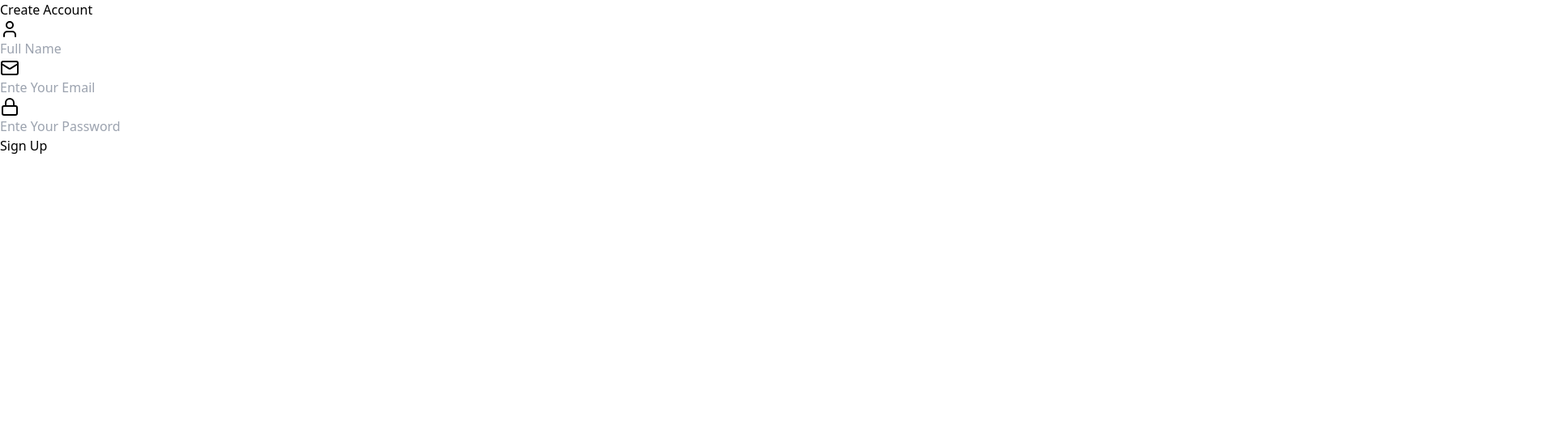
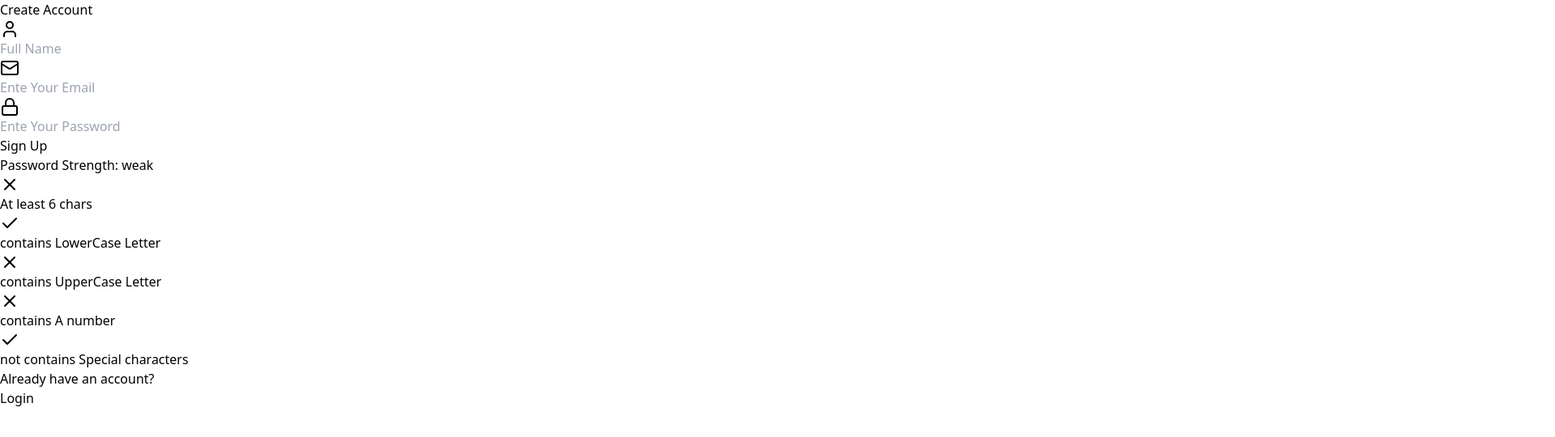
Before and after one commit to AbinRagab/MERN-Auth-System, a React (Vite) app in the folder frontend/: page /signin in a window 1280 px wide. Shown: the top 540 px of the page at 81% size, 1920 px wide, since content can reach past the window. Built offline with nearby package versions, Linux system fonts and the light colour scheme.

Commit message:
Signin Ui design

```diff
--- /dev/null
+++ b/frontend/src/components/PasswordCheck.jsx
@@ -0,0 +1,89 @@
+import { Check, X } from 'lucide-react'
+
+const PasswordCriteria = ({password})=>{
+
+    console.log(password);
+
+    console.log(/[A-Z]/.test(password) );
+    console.log(/[a-z]/.test(password) );
+    console.log(/^[a-zA-Z0-9]/.test(password));
+
+
+    const criteria = [
+        {label: "At least 6 chars", met: password?.length >= 6 },
+        {label: "contains LowerCase Letter", met: /[a-z]/.test(password) },
+        {label: "contains UpperCase Letter", met: /[A-Z]/.test(password) },
+        {label: "contains A number", met: /\d/.test(password) },
+        {label: "not contains Special characters", met: /^[a-zA-Z0-9]/.test(password) }
+    ]
+
+    return(
+        <div className='mt-2 space-y-1'>
+                {criteria.map((item)=>{
+                  return <div key={item.label} className='flex items-center text-xs'>
+                            {item.met?
+                                <Check className='text-green-500 mr-2' />
+                            :
+                                <X className='text-gray-400 mr-2' />
+                            }
+
+                                <span className={item.met? "text-green-500" : "text-gray-400"}>{item.label}</span>
+
+                    </div>
+                })}
+        </div>
+    )
+}
+
+const PasswordCheck = ({password}) => {
+
+    const strengthPassword = ({password})=>{
+            let strength = 0
+            if(password?.length >= 6) strength++
+            if(/[a-z]/.test(password) &&/[A-Z]/.test(password)) strength++
+            if( /\d/.test(password)) strength++
+            if(/^[a-zA-Z0-9]/.test(password)) strength++
+
+            return strength
+    }
+
+    const strength = strengthPassword({password})
+
+    const getStrengethText = (strength)=>{
+        if(strength == 0) return "very weak"
+        if(strength == 1) return "weak"
+        if(strength == 2) return "fair"
+        if(strength == 3) return "good"
+        return "Strong"
+    }
+
+
+    const getColor = (strength)=>{
+        if(strength == 0) return "bg-red-400"
+        if(strength == 1) return "bg-red-500"
+        if(strength == 2) return "bg-yellow-400"
+        if(strength == 3) return "bg-yellow-500"
+        return "bg-green-500"
+    }
+
+
+
+  return (
+    <div>
+        <div className='flex justify-between text-xs'>
+            <span className='text-gray-400'>Password Strength: </span>
+            <span className='text-gray-400'>{getStrengethText(strength)}</span>
+        </div>
+        <div className='flex space-x-1 mt-3'>
+            {[...Array(4)].map((_,idx)=>{
+               return  <span className={`h-1 w-1/4 rounded-full transition-colors duration-300
+                    ${idx < strength ? getColor(strength) : "bg-gray-600"}
+                    `}></span>
+            })}
+        </div>
+        <PasswordCriteria password={password} />
+    </div>
+  )
+}
+
+export default PasswordCheck
--- a/frontend/src/pages/Signin.jsx
+++ b/frontend/src/pages/Signin.jsx
@@ -2,6 +2,9 @@ import React, { useState } from 'react'
 import { animate, motion } from 'framer-motion';
 import Input from './../components/Input';
 import { Lock, Mail, Scale, User } from 'lucide-react';
+import { Link } from 'react-router-dom';
+import PasswordCheck from './../components/PasswordCheck';
+
 
 
 
@@ -14,11 +17,14 @@ export default function Signin() {
     const handelSubmit = (e)=>{
         e.preventDefault();
     }
+
+    console.log('hi');
+
     return <motion.div
         initial= {{opacity: 0, y: 20}}
         animate = {{opacity: 1 , y: 0}}
         transition={{duration: 0.5}}
-        className='max-w-md w-full bg-gray-800 bg-opacity-50 rounded-2xl backdrop-filter backdrop-blur-xl px-8 shadow-xl overflow-hidden'
+        className='max-w-md w-full bg-gray-800 relative bg-opacity-50 pb-14 rounded-2xl backdrop-filter backdrop-blur-xl px-8 shadow-xl overflow-hidden'
     >
         <div className='pt-8 w-full'>
                 <h2 className=' bg-gradient-to-r text-transparent bg-clip-text font-bold text-center text-2xl from-green-700 to-green-500'>Create Account</h2>
@@ -69,6 +75,16 @@ export default function Signin() {
                  >
                     Sign Up
                  </motion.button>
+
+
         </form>
+
+         {/*  */}
+                 <PasswordCheck password={password} />
+        {/* Footer Of Div SignUp */}
+                 <div className='bg-gray-900 bg-opacity-50 py-3 text-sm absolute right-0 left-0 bottom-0 w-full flex justify-center text-gray-400 '>
+                    <p>Already have an account?</p>
+                    <Link className= 'ml-2 text-green-600 hover:underline ' to = {''}>Login</Link>
+                 </div>
     </motion.div>
 }
```
